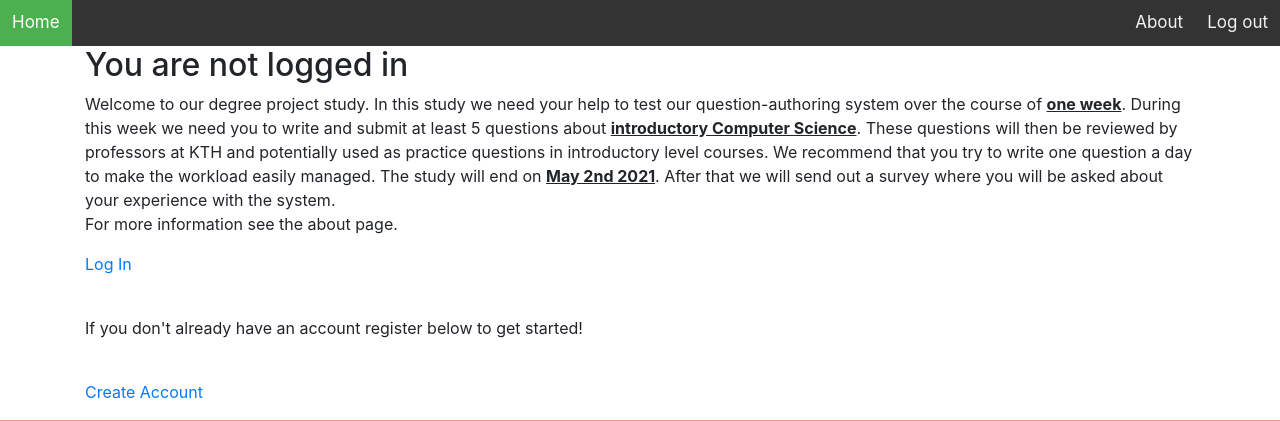
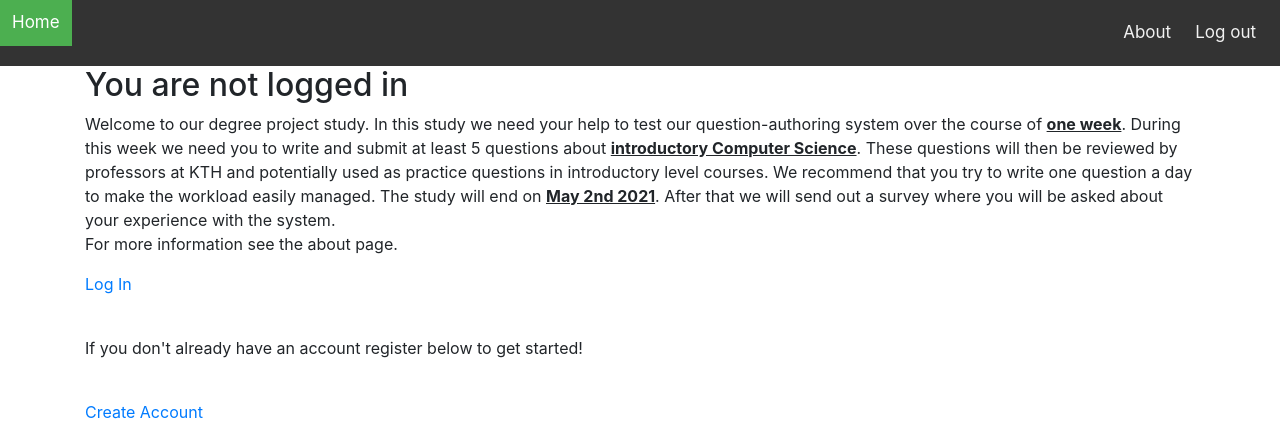
Before and after one commit to oskaredv/kex2021, a Django app: page / in a window 1280 px wide. Shown: the top 421 px of the page. Run offline with Django 3.2, Linux system fonts and the light colour scheme.

Commit message:
trying to define padding in topnav right

```diff
--- a/templates/base.html
+++ b/templates/base.html
@@ -41,6 +41,7 @@
 /* Right-aligned section inside the top navigation */
 .topnav-right {
   float: right;
+  padding: 10px 12px;
 }
 
 
```
